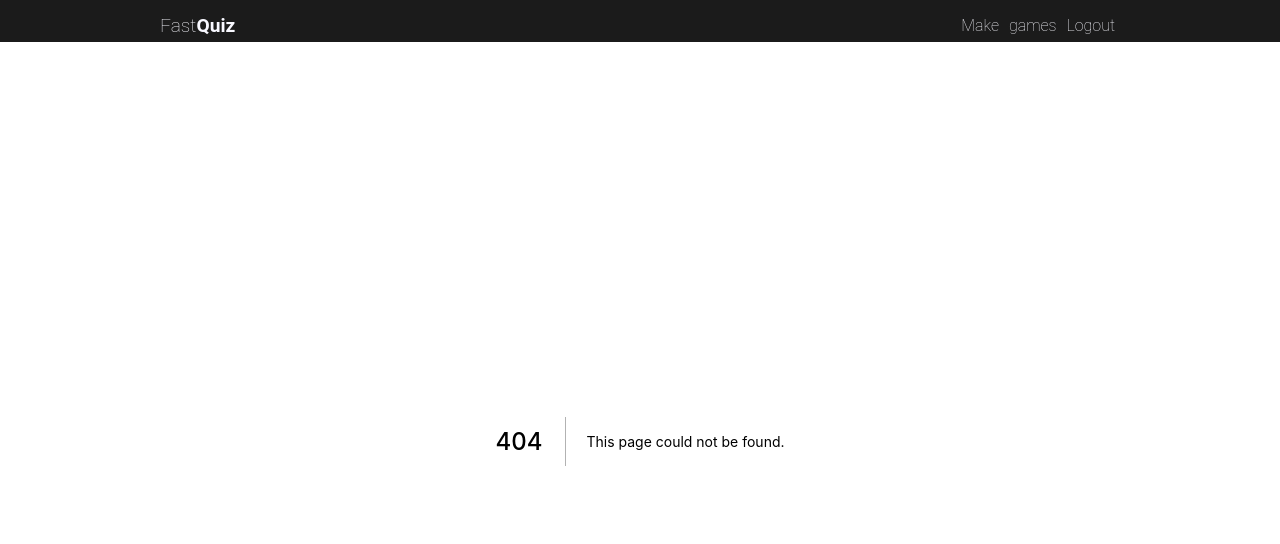
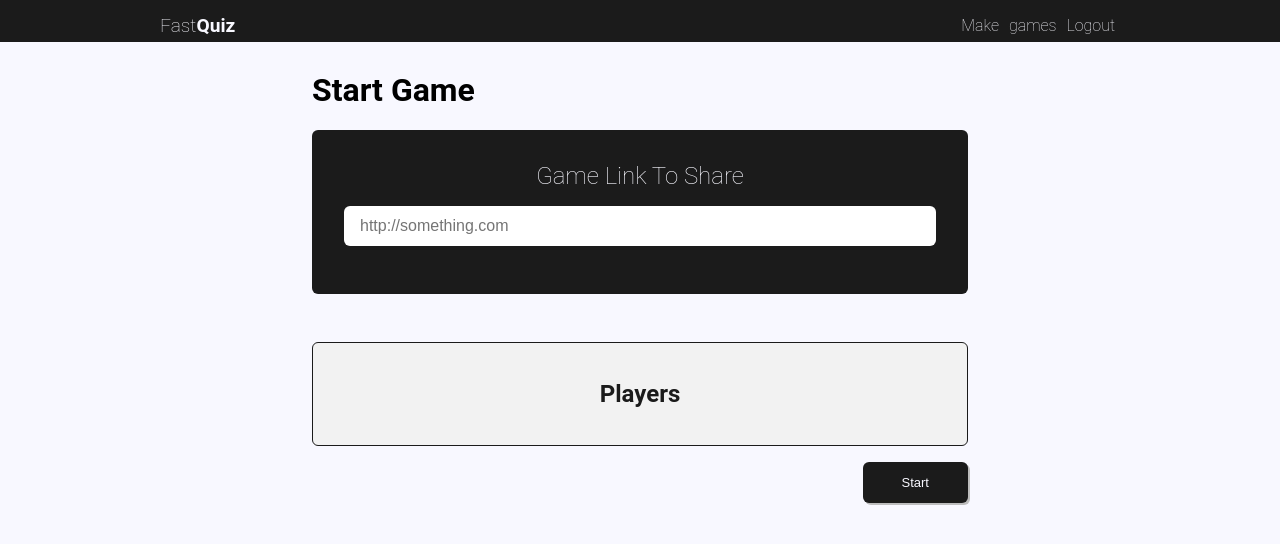
Before and after one commit to dustatron/fastQuiz, a Next.js app: page /startGame in a window 1280 px wide. Before the commit this address had no page. Shown: the top 544 px of the page. Built offline with nearby package versions, Linux system fonts and the light colour scheme.

Commit message:
add game start page.

```diff
--- /dev/null
+++ b/components/GameCard/index.js
@@ -0,0 +1,2 @@
+import GameCard from "./GameCard";
+export default GameCard;
--- a/components/Styled/Button.js
+++ b/components/Styled/Button.js
@@ -1,8 +1,8 @@
-import styled from "styled-components";
+import styled, { css } from "styled-components";
 import colors from "../../helpers/colors";
 const Button = styled.button`
-  margin: 0 ${(props) => (props.margin ? props.margin : "")};
-  padding: 0.7em 2em;
+  margin: ${(props) => (props.margin ? props.margin : "")};
+  padding: ${(props) => (props.pad ? props.pad : "0.7em 2em")};
   font-weight: 500;
   font-size: 13px;
   color: ${(props) => (props.white ? colors.black : colors.white)};
@@ -16,6 +16,12 @@ const Button = styled.button`
     transform: translateY(3px);
     transition: all 0.1s ease;
   }
+
+  ${(props) =>
+    props.width &&
+    css`
+      width: ${props.width};
+    `}
 `;
 
 export default Button;
--- a/components/Styled/RowCenter.js
+++ b/components/Styled/RowCenter.js
@@ -3,20 +3,11 @@ import styled from "styled-components";
 const RowCenter = styled.div`
   display: flex;
   width: 100%;
+  flex-wrap: wrap;
   justify-content: center;
   align-items: flex-end;
   padding-top: ${(props) => (props.padTop ? props.padTop : "unset")};
   padding-bottom: ${(props) => (props.padBottom ? props.padBottom : "unset")};
 `;
 
-function getSpacing(props) {
-  switch (props) {
-    case props.spacedOut:
-      return "space-between";
-
-    default:
-      return "center";
-  }
-}
-
 export default RowCenter;
--- a/pages/make.js
+++ b/pages/make.js
@@ -1,7 +1,6 @@
 import React from "react";
 import { SpacerBar } from "../components/Styled";
 import QuestionHeader from "../components/QuestionHeader";
-
 import QuestionSingle from "../components/QuestionSingle";
 
 const fakeData = {
--- /dev/null
+++ b/pages/startGame.js
@@ -0,0 +1,37 @@
+import React from "react";
+import {
+  Section,
+  Card,
+  Input,
+  Header,
+  RowCenter,
+  Title,
+  RowSide,
+  Button,
+} from "../components/Styled";
+
+const startGame = () => {
+  return (
+    <>
+      <Section pad={"0.5rem"} height={"20vh"}>
+        <h1>Start Game</h1>
+        <Card>
+          <Title padBottom={"1rem"}>Game Link To Share</Title>
+          <Input placeholder="http://something.com" />
+        </Card>
+      </Section>
+      <Section pad={"0.5rem"}>
+        <Card lite>
+          <RowCenter>
+            <Header>Players</Header>
+          </RowCenter>
+        </Card>
+        <RowSide end>
+          <Button pad={"1em 3em"}>Start</Button>
+        </RowSide>
+      </Section>
+    </>
+  );
+};
+
+export default startGame;
```
Also changed, not shown: components/GameCard/GameCard.js (added, +40 -0 lines), components/QuestionSingle/QuestionSingle.js (+4 -3 lines), pages/games.js (+3 -34 lines), pages/stateGame.js (deleted, +0 -11 lines).
